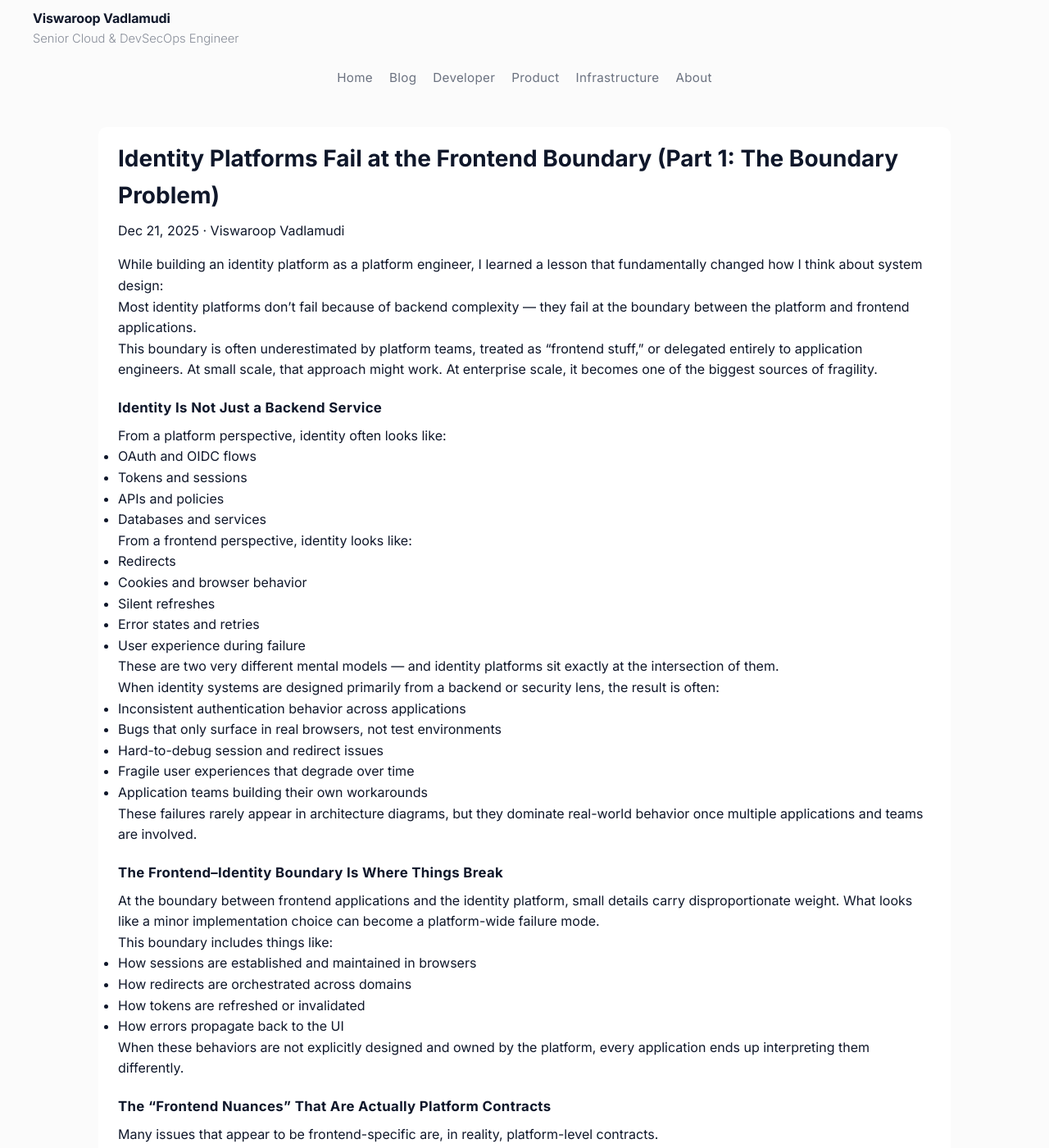
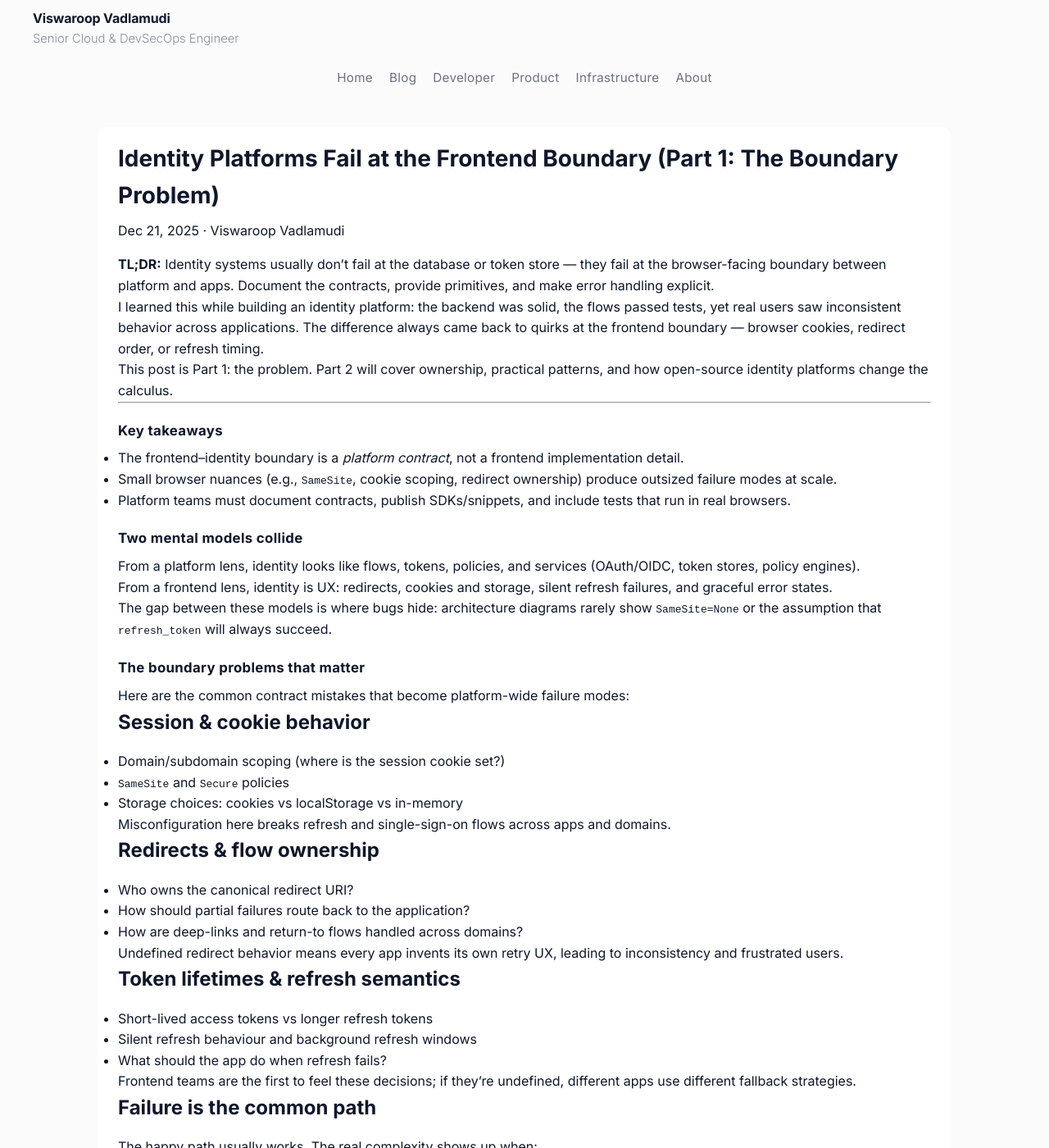
Before and after one commit to vviswaroop/vviswaroop.github.io, a Jekyll site: the page built from _posts/2025-12-21-identity-platforms-fail-at-the-frontend-boundary-part-1-the-boundary-problem.md, in a window 1280 px wide and 1400 px high. Shown: the whole window at 82% size. Built offline with Jekyll 4.4.1, drawn with Linux system fonts in a browser that asks for light colours; some of the changed text lies outside the part shown.

Commit message:
post(blog): polish Part 1 — readable format, TL;DR, takeaways, and practical recommendations

```diff
--- a/_posts/2025-12-21-identity-platforms-fail-at-the-frontend-boundary-part-1-the-boundary-problem.md
+++ b/_posts/2025-12-21-identity-platforms-fail-at-the-frontend-boundary-part-1-the-boundary-problem.md
@@ -5,124 +5,93 @@
 description: "Why identity platforms often break at the boundary with frontend applications — and what platform teams must own."
 tags: [identity, oauth, oidc, frontend, platform, security, platform-engineering]
 categories: [platform, identity]
+excerpt: "Most identity platforms don't fail in the backend — they fail at the frontend boundary. Platform teams must own the browser-facing contracts: sessions, redirects, refresh semantics, and failure handling."
+image: /assets/images/og/identity-boundary-1.png
+author: "Viswaroop Vadlamudi"
+reading_time: 6
 ---
 
-While building an identity platform as a platform engineer, I learned a lesson that fundamentally changed how I think about system design:
+> **TL;DR:** Identity systems usually don't fail at the database or token store — they fail at the browser-facing boundary between platform and apps. Document the contracts, provide primitives, and make error handling explicit.
 
-Most identity platforms don’t fail because of backend complexity — they fail at the boundary between the platform and frontend applications.
+I learned this while building an identity platform: the backend was solid, the flows passed tests, yet real users saw inconsistent behavior across applications. The difference always came back to quirks at the frontend boundary — browser cookies, redirect order, or refresh timing.
 
-This boundary is often underestimated by platform teams, treated as “frontend stuff,” or delegated entirely to application engineers. At small scale, that approach might work. At enterprise scale, it becomes one of the biggest sources of fragility.
-
-## Identity Is Not Just a Backend Service
-
-From a platform perspective, identity often looks like:
-
-- OAuth and OIDC flows
-- Tokens and sessions
-- APIs and policies
-- Databases and services
-
-From a frontend perspective, identity looks like:
-
-- Redirects
-- Cookies and browser behavior
-- Silent refreshes
-- Error states and retries
-- User experience during failure
-
-These are two very different mental models — and identity platforms sit exactly at the intersection of them.
-
-When identity systems are designed primarily from a backend or security lens, the result is often:
-
-- Inconsistent authentication behavior across applications
-- Bugs that only surface in real browsers, not test environments
-- Hard-to-debug session and redirect issues
-- Fragile user experiences that degrade over time
-- Application teams building their own workarounds
-
-These failures rarely appear in architecture diagrams, but they dominate real-world behavior once multiple applications and teams are involved.
-
-## The Frontend–Identity Boundary Is Where Things Break
-
-At the boundary between frontend applications and the identity platform, small details carry disproportionate weight. What looks like a minor implementation choice can become a platform-wide failure mode.
-
-This boundary includes things like:
-
-- How sessions are established and maintained in browsers
-- How redirects are orchestrated across domains
-- How tokens are refreshed or invalidated
-- How errors propagate back to the UI
-
-When these behaviors are not explicitly designed and owned by the platform, every application ends up interpreting them differently.
-
-## The “Frontend Nuances” That Are Actually Platform Contracts
-
-Many issues that appear to be frontend-specific are, in reality, platform-level contracts.
-
-### 1. Session and Cookie Behavior
-
-- Domain and subdomain scoping
-- SameSite and Secure policies
-- Cross-domain authentication flows
-
-A small misconfiguration here can break authentication entirely — especially in multi-app or multi-domain environments.
-
-### 2. Redirects and Flow Ownership
-
-- Who owns redirects?
-- What happens when a flow partially fails?
-- How are error states communicated back to applications?
-
-If the platform doesn’t define these behaviors clearly, every application solves them differently.
-
-### 3. Token Lifetimes and Refresh Semantics
-
-- Short-lived vs long-lived tokens
-- Silent refresh behavior
-- What happens when refresh fails
-
-Frontend applications feel these decisions immediately — often long before backend systems do.
-
-### 4. Failure Is the Common Path
-
-The happy path usually works. The real complexity shows up when:
-
-- Sessions expire unexpectedly
-- Tokens are revoked
-- Browsers behave differently
-- Third-party cookies are blocked
-- Users switch networks or devices
-
-If these scenarios aren’t designed for explicitly, frontend teams are forced to guess — and guessing is expensive.
-
-The frontend–identity boundary is a platform contract, not an implementation detail.
-
-## Why This Boundary Matters More at Scale
-
-At small scale, inconsistencies at the boundary are tolerable. At scale, they compound.
-
-Every additional application:
-
-- Increases surface area for inconsistency
-- Introduces new frontend behaviors
-- Exposes assumptions baked into the platform
-
-What starts as a minor inconvenience eventually becomes:
-
-- Slower onboarding
-- Increased support burden
-- Decreased trust in the identity platform
-
-And by the time these issues are visible, the platform is often already deeply embedded.
-
-## Looking Ahead
-
-Understanding the frontend–identity boundary is challenging even when identity is fully managed. When the platform is self-hosted or open-source, the responsibility model changes entirely — and the cost of getting this boundary wrong increases dramatically.
-
-That’s where the real platform challenge begins.
-
-In Part 2, I’ll explore how open-source identity platforms shift ownership, responsibility, and failure modes for platform teams — and why platform engineers can’t afford to ignore frontend behavior.
+This post is Part 1: the problem. Part 2 will cover ownership, practical patterns, and how open-source identity platforms change the calculus.
 
 ---
 
-_I design and operate identity-aware cloud platforms focused on Kubernetes, security, and operability at enterprise scale._
+## Key takeaways
+
+- The frontend–identity boundary is a *platform contract*, not a frontend implementation detail.
+- Small browser nuances (e.g., `SameSite`, cookie scoping, redirect ownership) produce outsized failure modes at scale.
+- Platform teams must document contracts, publish SDKs/snippets, and include tests that run in real browsers.
+
+## Two mental models collide
+
+From a platform lens, identity looks like flows, tokens, policies, and services (OAuth/OIDC, token stores, policy engines).
+
+From a frontend lens, identity is UX: redirects, cookies and storage, silent refresh failures, and graceful error states.
+
+The gap between these models is where bugs hide: architecture diagrams rarely show `SameSite=None` or the assumption that `refresh_token` will always succeed.
+
+## The boundary problems that matter
+
+Here are the common contract mistakes that become platform-wide failure modes:
+
+### Session & cookie behavior
+
+- Domain/subdomain scoping (where is the session cookie set?)
+- `SameSite` and `Secure` policies
+- Storage choices: cookies vs localStorage vs in-memory
+
+Misconfiguration here breaks refresh and single-sign-on flows across apps and domains.
+
+### Redirects & flow ownership
+
+- Who owns the canonical redirect URI?
+- How should partial failures route back to the application?
+- How are deep-links and return-to flows handled across domains?
+
+Undefined redirect behavior means every app invents its own retry UX, leading to inconsistency and frustrated users.
+
+### Token lifetimes & refresh semantics
+
+- Short-lived access tokens vs longer refresh tokens
+- Silent refresh behaviour and background refresh windows
+- What should the app do when refresh fails?
+
+Frontend teams are the first to feel these decisions; if they’re undefined, different apps use different fallback strategies.
+
+### Failure is the common path
+
+The happy path usually works. The real complexity shows up when:
+- Sessions expire
+- Tokens are revoked
+- Browsers block third-party cookies
+- Devices/networks change
+
+If the platform doesn't make these cases explicit, apps guess — and guessing is expensive.
+
+## Why this compounds at scale
+
+At small scale a few ad-hoc front-end fixes are tolerable. At enterprise scale:
+- Surface area grows with each app
+- Platform assumptions leak into app code (duplicate work)
+- Support burden and onboarding slow down
+
+You only notice the problem after it's already embedded across the org.
+
+## Practical starting points for platform teams
+
+1. **Document the boundary contract.** Specify cookie scope, `SameSite` rules, redirect expectations, and refresh semantics.
+2. **Publish lightweight SDKs/snippets.** Small helper libraries or code samples reduce implementation drift.
+3. **Test in real browsers.** Add a browser test matrix (Safari ITP, Chrome, Firefox) and CI checks for flows.
+4. **Define failure UX.** Provide canonical error UX and example states for apps to adopt.
+5. **Observe the flows.** Trace redirect hops and token refreshes in telemetry so you can see where users get stuck.
+
+## Looking ahead — Part 2
+
+Part 2 will explore how open-source identity platforms (e.g., ORY, Keycloak) change ownership and failure modes, and what that means for platform teams that operate self-hosted identity.
+
+---
+
+_I design and operate identity-aware cloud platforms focused on Kubernetes, security, and operability at enterprise scale. If you'd like a Part 2 outline or a short checklist your platform team can adopt, tell me and I'll add it._
```
